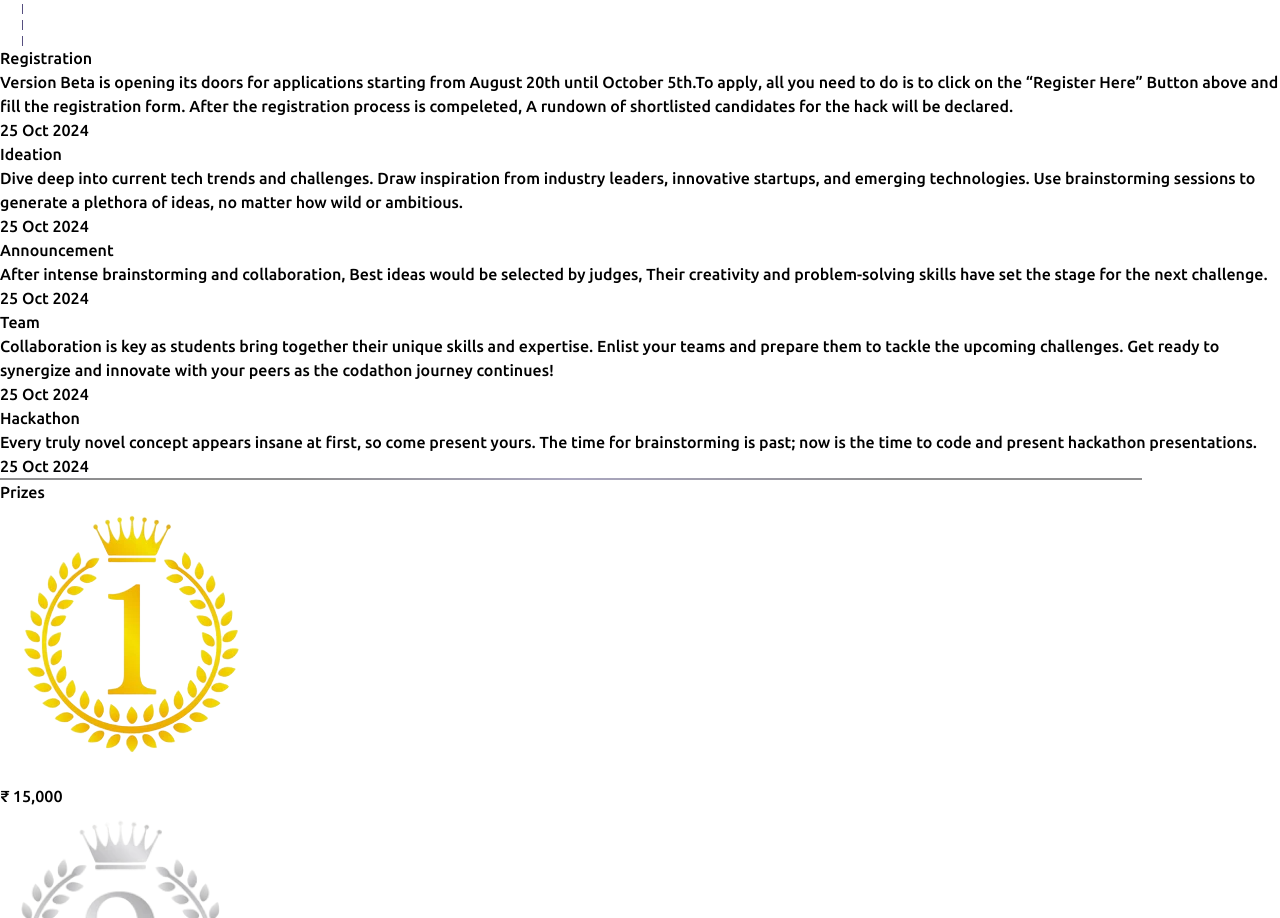
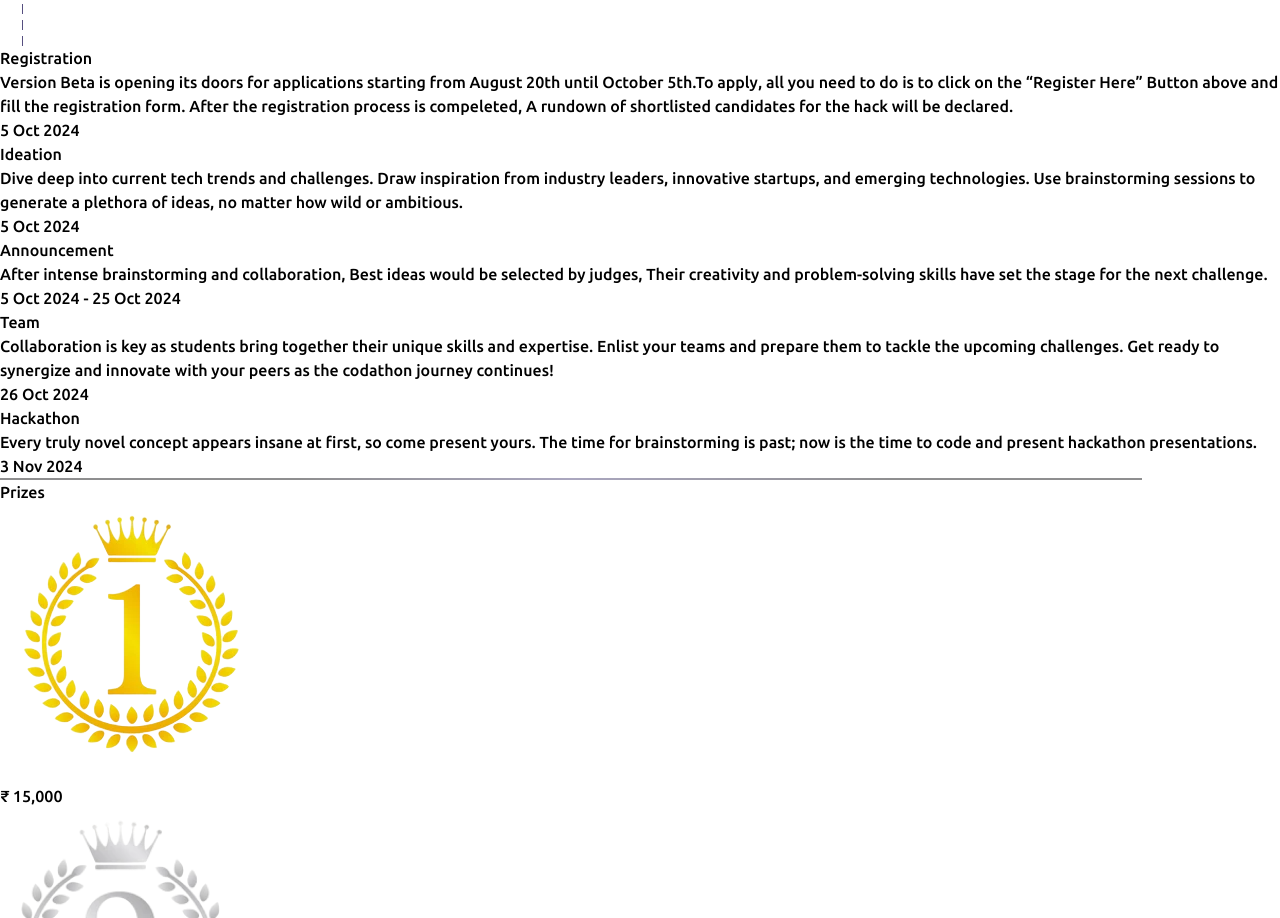
Before and after one commit to pm-8/Version-Beta-Main, a React (Vite) app: page / in a window 1280 px wide. Shown: the part 3423-4341 px from the top of the page. Built offline with nearby package versions, Linux system fonts and the light colour scheme.

Commit message:
Dates are corrected

```diff
--- a/src/Components/Schedule.jsx
+++ b/src/Components/Schedule.jsx
@@ -23,7 +23,7 @@ const Schedule = () => {
           </p>
           <div className="h-[1px] top-9 right-[8px] translate-x-[60px] w-[51px] bg-[#07F8EA] absolute"></div>
         </div>
-        <div className=""><h1 className="text-teal-50 absolute top-[3%] left-[55%] text-[30px] text-opacity-40 hover:blur-none hover:text-opacity-100 duration-300 ">25 Oct 2024</h1></div>
+        <div className=""><h1 className="text-teal-50 absolute top-[3%] left-[55%] text-[30px] text-opacity-40 hover:blur-none hover:text-opacity-100 duration-300 ">5 Oct 2024</h1></div>
         </div>
         <div>
         <div className="absolute top-64 translate-y-6 border border-[#07F8EA] rounded-lg w-[500px] h-[180px] p-4 left-[55.0%]  hover:bg-white hover:bg-opacity-10 duration-300">
@@ -36,7 +36,7 @@ const Schedule = () => {
           </p>
           <div className="h-[1px] w-[50px] left-[5px] absolute top-9 -translate-x-14 bg-[#07F8EA]"></div>
         </div>
-        <div className=""><h1 className="text-teal-50 absolute top-[22.5%] right-[55%] text-[30px] text-opacity-40 hover:blur-none hover:text-opacity-100 duration-300 ">25 Oct 2024</h1></div>
+        <div className=""><h1 className="text-teal-50 absolute top-[22.5%] right-[55%] text-[30px] text-opacity-40 hover:blur-none hover:text-opacity-100 duration-300 ">5 Oct 2024</h1></div>
         </div>
         <div>
         <div className="absolute bottom-96 -translate-y-40 border border-[#07F8EA] rounded-lg w-[500px] h-[170px] p-4 right-[55.0%]  hover:bg-white hover:bg-opacity-10 duration-300">
@@ -48,7 +48,7 @@ const Schedule = () => {
           </p>
           <div className="h-[1px] top-[33px] right-[9px] translate-x-[60px] w-[51px] bg-[#07F8EA] absolute"></div>
         </div>
-        <div className=""><h1 className="text-teal-50 absolute top-[46.5%] left-[55%] text-[30px] text-opacity-40 hover:blur-none hover:text-opacity-100 duration-300 ">25 Oct 2024</h1></div>        </div>
+        <div className=""><h1 className="text-teal-50 absolute top-[46.5%] left-[55%] text-[30px] text-opacity-40 hover:blur-none hover:text-opacity-100 duration-300 ">5 Oct 2024 - 25 Oct 2024</h1></div>        </div>
         <div>
         <div className="absolute bottom-56 border border-[#07F8EA] rounded-lg w-[500px] h-[180px] p-4 left-[55.0%]  hover:bg-white hover:bg-opacity-10">
           <h1 className="text-[#07F8EA] text-3xl">Team</h1>
@@ -60,7 +60,7 @@ const Schedule = () => {
           </p>
           <div className="h-[1px] w-[52px] left-[4px] absolute top-[34px] -translate-x-14 bg-[#07F8EA]"></div>
         </div>
-        <div className=""><h1 className="text-teal-50 absolute top-[70%] right-[55%] text-[30px] text-opacity-40 hover:blur-none hover:text-opacity-100 duration-300 ">25 Oct 2024</h1></div>
+        <div className=""><h1 className="text-teal-50 absolute top-[70%] right-[55%] text-[30px] text-opacity-40 hover:blur-none hover:text-opacity-100 duration-300 ">26 Oct 2024</h1></div>
         </div>
         <div>
         <div className="absolute bottom-0 translate-y-16 border border-[#07F8EA] rounded-lg w-[500px] h-[180px] p-4 right-[55.0%]  hover:bg-white hover:bg-opacity-10 duration-300">
@@ -72,7 +72,7 @@ const Schedule = () => {
           </p>
           <div className="h-[1px] top-[23px] right-[9px] translate-x-[60px] w-[51px] bg-[#07F8EA] absolute"></div>
         </div>
-        <div className=""><h1 className="text-teal-50 absolute top-[91.5%] left-[55%] text-[30px] text-opacity-40 hover:blur-none hover:text-opacity-100 duration-300 ">25 Oct 2024</h1></div>
+        <div className=""><h1 className="text-teal-50 absolute top-[91.5%] left-[55%] text-[30px] text-opacity-40 hover:blur-none hover:text-opacity-100 duration-300 ">3 Nov 2024</h1></div>
         </div>
       </div>
     </div>
```
